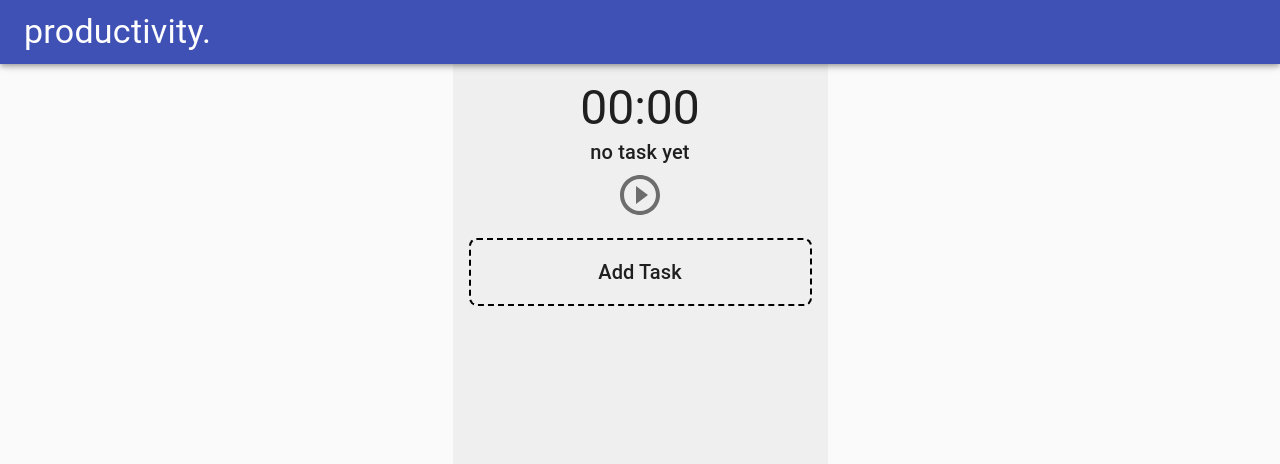
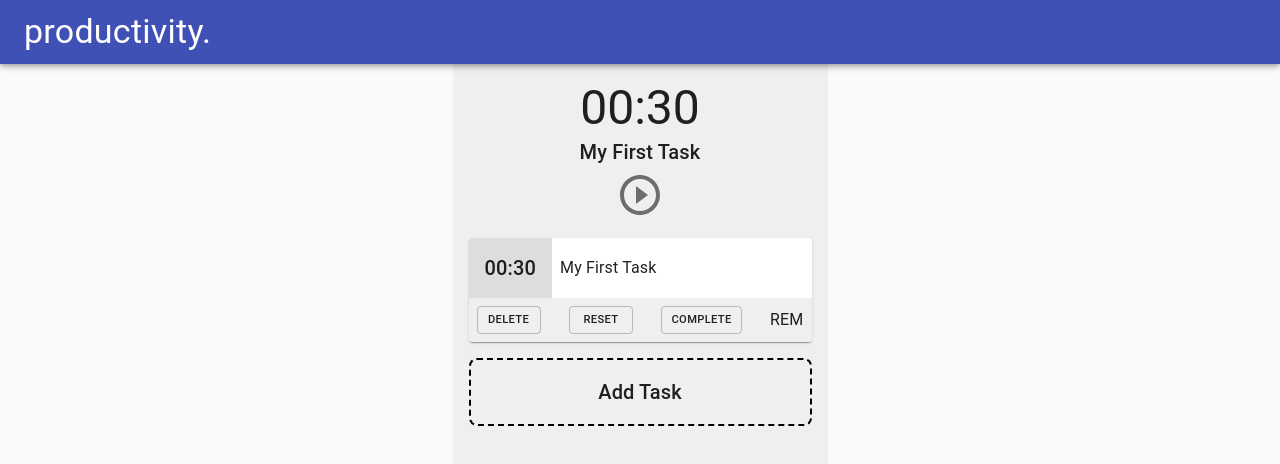
Before and after one commit to Jomark031497/aloeviate-server, a React (Create React App) app: page / in a window 1280 px wide. Shown: the top 464 px of the page. Built offline with nearby package versions, Linux system fonts and the light colour scheme.

Commit message:
converted redux-toolkit to context

```diff
--- a/src/app/store.js
+++ /dev/null
@@ -1,8 +0,0 @@
-import { configureStore } from "@reduxjs/toolkit";
-import tasksReducer from "../features/tasks/taskSlice";
-
-export default configureStore({
-  reducer: {
-    tasks: tasksReducer,
-  },
-});
--- a/src/components/tasks/AddTask.jsx
+++ b/src/components/tasks/AddTask.jsx
@@ -1,15 +1,16 @@
 import { Button, Card, TextField, Typography } from "@material-ui/core";
 import { makeStyles } from "@material-ui/styles";
-import { useState } from "react";
-import { useDispatch } from "react-redux";
+import { useContext, useState } from "react";
 import { v4 } from "uuid";
-import { addTask } from "../../features/tasks/taskSlice";
+import { TaskContext } from "../../context/TaskContext";
 
 const AddTask = () => {
   const classes = useStyles();
-  const dispatch = useDispatch();
+
+  const { dispatch } = useContext(TaskContext);
 
   const [task, setTask] = useState({
+    id: v4(),
     name: "",
     duration: 0,
     elapsedTime: 0,
@@ -21,7 +22,10 @@ const AddTask = () => {
 
   const handleSubmit = (e) => {
     e.preventDefault();
-    dispatch(addTask({ ...task, id: v4(), duration: task.duration * 60 }));
+    dispatch({
+      type: "ADD_TASK",
+      task: { ...task, duration: parseInt(task.duration) * 60 },
+    });
     closeAddTask();
   };
 
--- a/src/components/tasks/TaskCard.jsx
+++ b/src/components/tasks/TaskCard.jsx
@@ -7,16 +7,19 @@ import {
   Typography,
 } from "@material-ui/core";
 import { makeStyles } from "@material-ui/styles";
-import { useDispatch } from "react-redux";
-import { removeTask } from "../../features/tasks/taskSlice";
+import { useContext } from "react";
+import { TaskContext } from "../../context/TaskContext";
+
 import { timeFormatter } from "../../utils/timeParser";
 
 const TaskCard = ({ task }) => {
   const classes = useStyles();
 
-  const dispatch = useDispatch();
+  const { dispatch } = useContext(TaskContext);
 
-  const handleDelete = (e) => dispatch(removeTask({ id: task.id }));
+  const removeTask = () => {
+    dispatch({ type: "REMOVE_TASK", id: task.id });
+  };
 
   return (
     <Card className={classes.root}>
@@ -33,7 +36,7 @@ const TaskCard = ({ task }) => {
           variant="outlined"
           size="small"
           className={classes.buttons}
-          onClick={handleDelete}
+          onClick={removeTask}
         >
           Delete
         </Button>
--- a/src/components/tasks/TaskContainer.jsx
+++ b/src/components/tasks/TaskContainer.jsx
@@ -1,15 +1,19 @@
 import { makeStyles } from "@material-ui/core";
+import { useContext } from "react";
+import { TaskContext } from "../../context/TaskContext";
 import AddTask from "./AddTask";
 import TaskCard from "./TaskCard";
-import { useSelector } from "react-redux";
 
 const TaskContainer = () => {
   const classes = useStyles();
 
-  const tasks = useSelector((state) => state.tasks);
+  const { tasks } = useContext(TaskContext);
+
   return (
     <div className={classes.root}>
-      {tasks && tasks.map((task) => <TaskCard key={task.id} task={task} />)}
+      {tasks.map((task) => (
+        <TaskCard task={task} key={task.id} />
+      ))}
       <AddTask />
     </div>
   );
--- a/src/components/timer/Timer.jsx
+++ b/src/components/timer/Timer.jsx
@@ -1,30 +1,20 @@
 import { IconButton, makeStyles, Typography } from "@material-ui/core";
 import PlayIcon from "@material-ui/icons/PlayCircleFilledWhiteOutlined";
 import PauseIcon from "@material-ui/icons/PauseCircleOutline";
-import { useState } from "react";
-import { useSelector } from "react-redux";
-import { v4 } from "uuid";
+import { TaskContext } from "../../context/TaskContext";
+import { useContext, useState } from "react";
 import { timeFormatter } from "../../utils/timeParser";
 
 const Timer = () => {
   const classes = useStyles();
 
-  // fetches all tasks available in the state
-  const tasks = useSelector((state) => state.tasks);
   const [active, setActive] = useState(false);
-
-  const [activeTask, setActiveTask] = useState({
-    id: v4(),
-    name: "no task yet",
-    duration: 0,
-  });
+  const { tasks } = useContext(TaskContext);
 
   // The countdown timer will now start
   const startTimer = (e) => {
     if (!tasks.length) return;
     setActive((prev) => !prev);
-    console.log("timer starts now!");
-    setActiveTask(tasks[0]);
   };
 
   const stopTimer = (e) => {
@@ -35,9 +25,11 @@ const Timer = () => {
     <div>
       <div className={classes.root}>
         <Typography variant="h3">
-          {timeFormatter(activeTask.duration)}
+          {tasks.length ? timeFormatter(tasks[0].duration) : "00:00"}
         </Typography>
-        <Typography variant="h6">{activeTask.name}</Typography>
+        <Typography variant="h6">
+          {tasks.length ? tasks[0].name : "No Task Yet"}
+        </Typography>
 
         {active ? (
           <IconButton size="small" onClick={stopTimer}>
--- /dev/null
+++ b/src/context/TaskContext.js
@@ -0,0 +1,19 @@
+import { createContext, useReducer } from "react";
+import { v4 } from "uuid";
+import taskReducer from "./taskReducer";
+
+export const TaskContext = createContext();
+
+const TaskContextProvider = (props) => {
+  const [tasks, dispatch] = useReducer(taskReducer, [
+    { id: v4(), name: "My First Task", duration: 30 },
+  ]);
+
+  return (
+    <TaskContext.Provider value={{ tasks, dispatch }}>
+      {props.children}
+    </TaskContext.Provider>
+  );
+};
+
+export default TaskContextProvider;
--- /dev/null
+++ b/src/context/taskReducer.js
@@ -0,0 +1,14 @@
+export const taskReducer = (state, action) => {
+  switch (action.type) {
+    case "ADD_TASK":
+      return [...state, action.task];
+
+    case "REMOVE_TASK":
+      return state.filter((task) => task.id !== action.id);
+
+    default:
+      return state;
+  }
+};
+
+export default taskReducer;
--- a/src/features/tasks/taskSlice.js
+++ /dev/null
@@ -1,18 +0,0 @@
-import { createSlice } from "@reduxjs/toolkit";
-
-export const taskSlice = createSlice({
-  name: "tasks",
-  initialState: [],
-
-  reducers: {
-    addTask: (state, action) => {
-      state.push(action.payload);
-    },
-    removeTask: (state, action) => {
-      return state.filter((task) => task.id !== action.payload.id);
-    },
-  },
-});
-
-export const { addTask, removeTask } = taskSlice.actions;
-export default taskSlice.reducer;
```
Also changed, not shown: src/index.js (+4 -5 lines).
